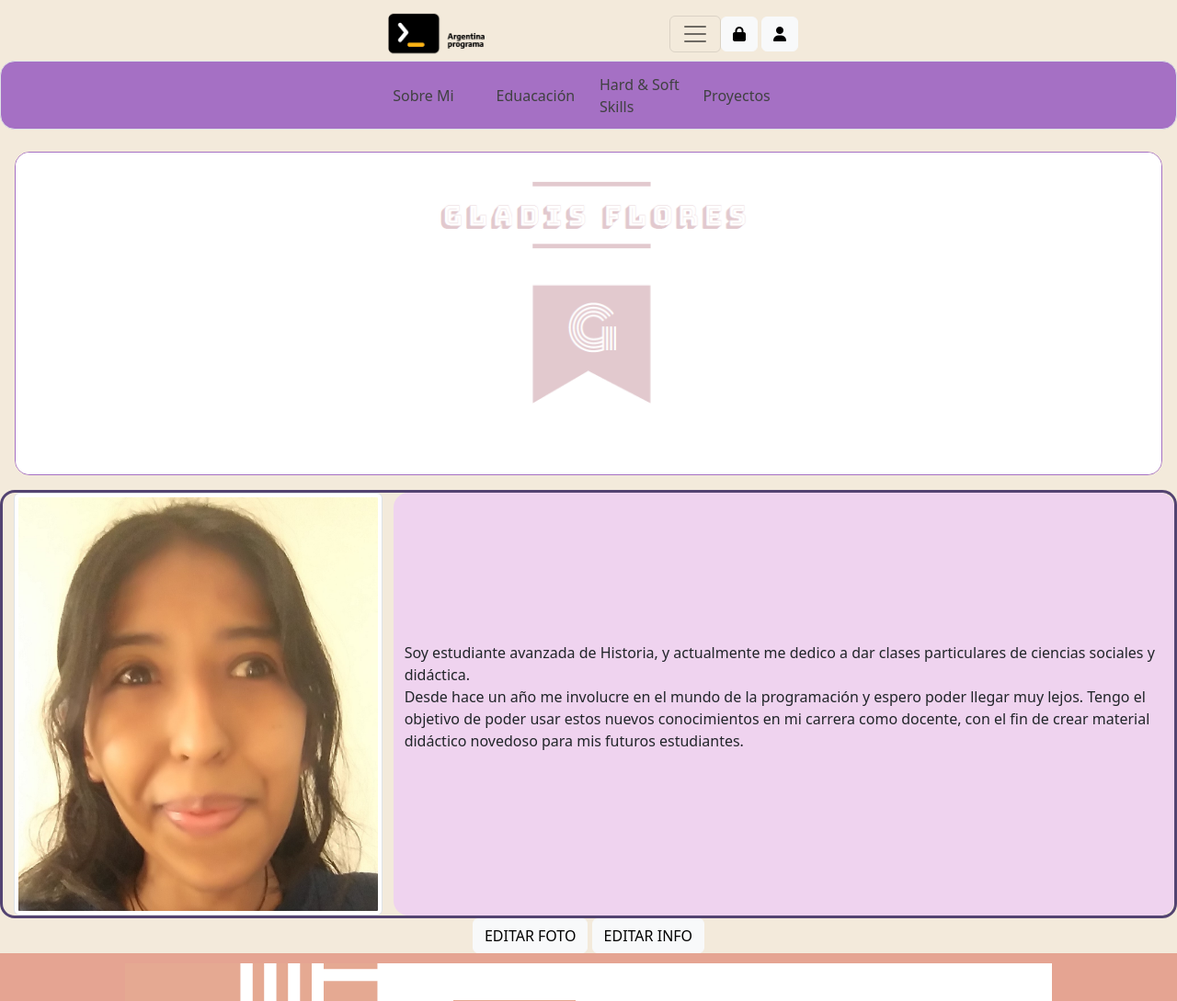
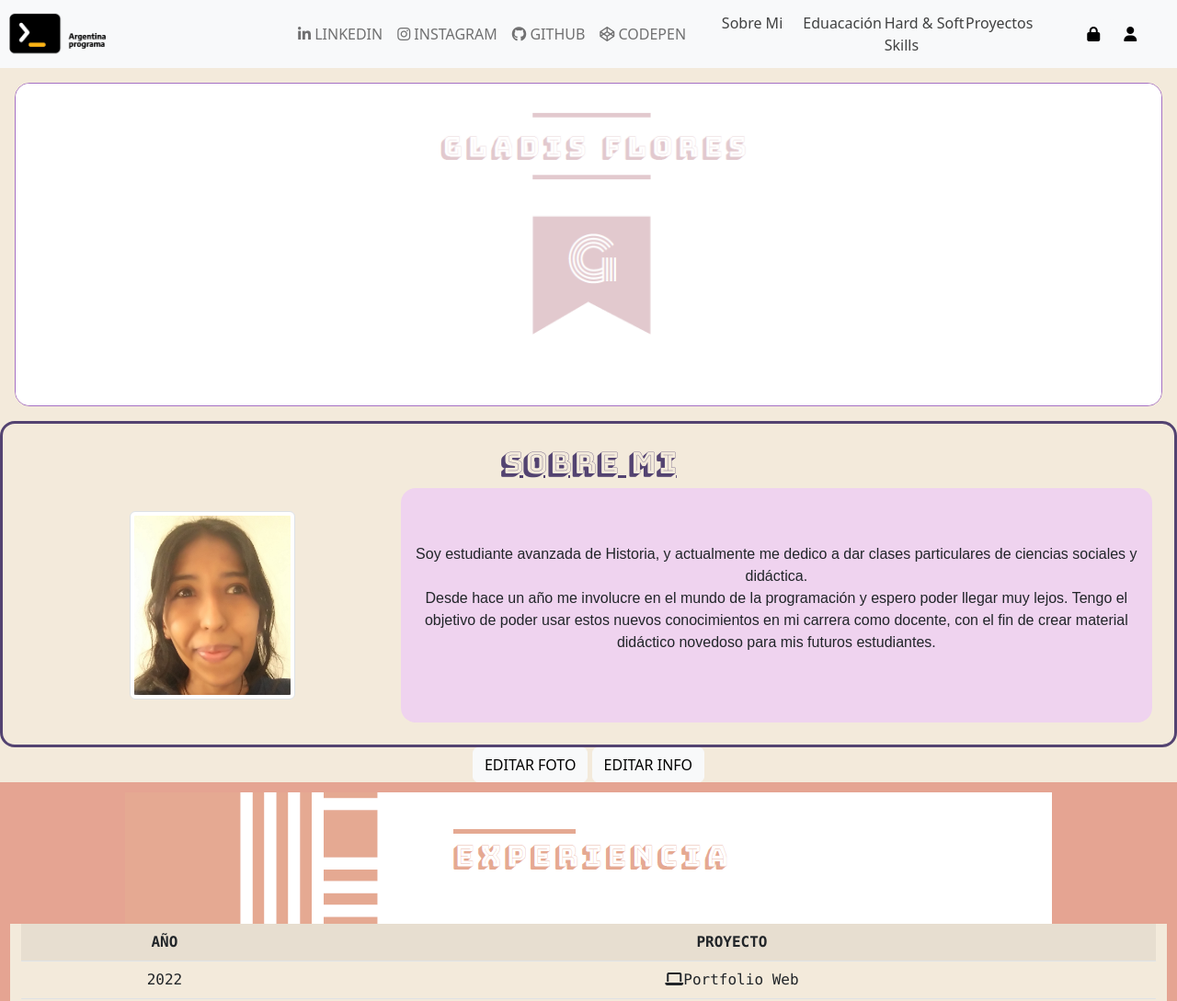
Before and after one commit to GladisFC/PortfolioFrontEnd, a plain HTML site: page index5.html in a window 1280 px wide. Shown: the top 1089 px of the page at 92% size. Drawn offline with nearby package versions, Linux system fonts and the light colour scheme.

Commit message:
reorganización del nadvar

```diff
--- a/assets/css/style5.css
+++ b/assets/css/style5.css
@@ -20,10 +20,8 @@ body {
 #container {
     display: flex;
     padding: 1%;
+    background-color: #A570C4;
     justify-content: space-around;
-    background-color: #A570C4;
-
-
 }
 #menu {
     display: flex;
@@ -47,36 +45,41 @@ body {
 
 #banner{
 border: #A570C4 solid 1px;
+max-width: 100% ;
+height: auto;
 }
 
 #containersobremi{
     border:#534371 solid;
 }
 
-#columnafoto {
+h2 {
+    font-family: 'Bungee Shade', Arial;
+    color:#534371;
+    text-decoration: underline;
+
+}
+
+#colfoto{
+    padding: 2%;
+}
+
+
+#fotoperfil {
+    max-width:50%;
+    height: auto;
+}
+
+#columnatexto {
+    background-color: rgb(239, 211, 239);
+    border-radius: 4mm solido rgb (266 201 206);
+    align-content: center;
+    font-family: Arial, Helvetica, sans-serif;
+}
 
 
 
-}
 
-#fotoperfil {
-    max-width: 100%;
-    height: auto;
-
-
-}
-#columnatexto {
-    background-color: rgb(239, 211, 239);
-    border-radius: 4mm solido rgb (266 201 206);
-}
-
-
-/* estilo del texto sobre mi*/
-#textsobremi {
-    text-align: center;
-    font-size: large;
-    color: rgb(54, 51, 51);
-}
 
 #columnaexperiencia {
     background-color: rgb(229 164 146);
--- a/index5.html
+++ b/index5.html
@@ -15,15 +15,20 @@
     <script src="https://kit.fontawesome.com/5308abbab4.js" crossorigin="anonymous"></script>
     <!--stilo css-->
     <link rel="stylesheet" href="assets/css/style5.css">
+    <!--GOOGLEFONT-->
+    <link rel="preconnect" href="https://fonts.googleapis.com"></link>
+<link rel="preconnect" href="https://fonts.gstatic.com" crossorigin></link>
+<link href="https://fonts.googleapis.com/css2?family=Bungee+Shade&display=swap" rel="stylesheet"></link>
+
 </head>
 
 <body>
-<!--nadvar-->
-    <nav class="navbar nadvar-expand-lg fixed-top sticky-top scrolling-nadvar" id="nadvar">
+    <!--nadvar2-->
+    <!--logo-->
+    <nav class="navbar navbar-expand-lg navbar-light bg-light fixed-top sticky-top scrolling-nadvar" id="nadvar">
         <a class="navbar-brand" href="https://argentinaprograma.inti.gob.ar/" target="blank"> <img id="logoap"
             src="assets/img/arg-programa.png"></a>
-
-
+    <!--menu colapsable-->
          <!--boton del menu-->
          <button class="navbar-toggler" type="button" data-bs-toggle="collapse" data-bs-target="#menucolapsable"
          aria-controls="navbarNavAltMarkup" aria-expanded="false" aria-label="Toggle navigation">
@@ -31,34 +36,33 @@
      </button>
      <!--menu colapsable-->
      <div class="collapse navbar-collapse" id="menucolapsable">
+            <!--lista redes-->
             <div class="navbar-nav me-auto">
                 <a class="nav-item nav-link" href="https://www.linkedin.com/in/gladis-flores-cespedes-387925257/"
                     target="blank"><i class="fa-brands fa-linkedin-in"></i> LINKEDIN</a>
                 <a class="nav-item nav-link" href="https://www.instagram.com/gladisfc1991/" target="blank"><i
-                        class="fa-brands fa-instagram"></i> INSTAGRAM</a>
-                <a class="nav-item nav-link" href="https://github.com/GladisFC"><i class="fa-brands fa-github"></i>
+                        class="fa-brands fa-instagram" target="blank"></i> INSTAGRAM</a>
+                <a class="nav-item nav-link" href="https://github.com/GladisFC" target="blank"><i class="fa-brands fa-github"></i>
                     GITHUB</a>
-                <a class="nav-item nav-link" href="https://codepen.io/gladisfc"><i class="fa-brands fa-codepen"></i>
+                <a class="nav-item nav-link" href="https://codepen.io/gladisfc" target="blank"><i class="fa-brands fa-codepen"></i>
                     CODEPEN</a>
             </div>
+          <!--lista atajos -->
+          <div class="navbar-nav me-auto">
+            <div class="col"id="menu"><a href="#fotoperfil">Sobre Mi</a></div>
+            <div class="col"id="menu"><a href="#">Eduacación </a></div>
+            <div class="col"id="menu"><a href="#">Hard & Soft Skills </a></div>
+            <div class="col"id="menu"><a href="#">Proyectos </a></div>
           </div>
-        <div>
+          <!--lista login-->
+          <div class="navbar-nav me-auto">
             <button type="button" class="btn btn-light" data-bs-toggle="modal" data-bs-target="#CerrarSesionModal"><i
                 class="fa-solid fa-lock"></i> </button>
 
         <button type="button" class="btn btn-light" data-bs-toggle="modal" data-bs-target="#loginModal"> <i
                 class="fa-solid fa-user"></i></button>
           </div>
-
-            <div class="container-fluid border rounded-4" id="container">
-                <div class="row d-flex align-items-center justify-content-space-around ">
-                <div class="col"id="menu"><a href="#">Sobre Mi</a></div>
-                <div class="col"id="menu"><a href="#">Eduacación </a></div>
-                <div class="col"id="menu"><a href="#">Hard & Soft Skills </a></div>
-                <div class="col"id="menu"><a href="#">Proyectos </a></div>
         </div>
-             </div>
-
       </nav>
 
 
@@ -73,7 +77,7 @@
 
     <!--foto perfil-->
     <div class="container-fluid rounded-4" id="containersobremi">
-        <div class="row ">
+        <div class="row text-center p-4"> <h2> SOBRE MI </h2>
           <div class="col-sm-12 col-md-4" id="colfoto">
             <img src="assets/img/20211002_085133.jpg" id="fotoperfil" class="img-fluid img-thumbnail mx-auto d-block">
           </div>
```
Lines whose indentation alone changed are shown as unchanged.
